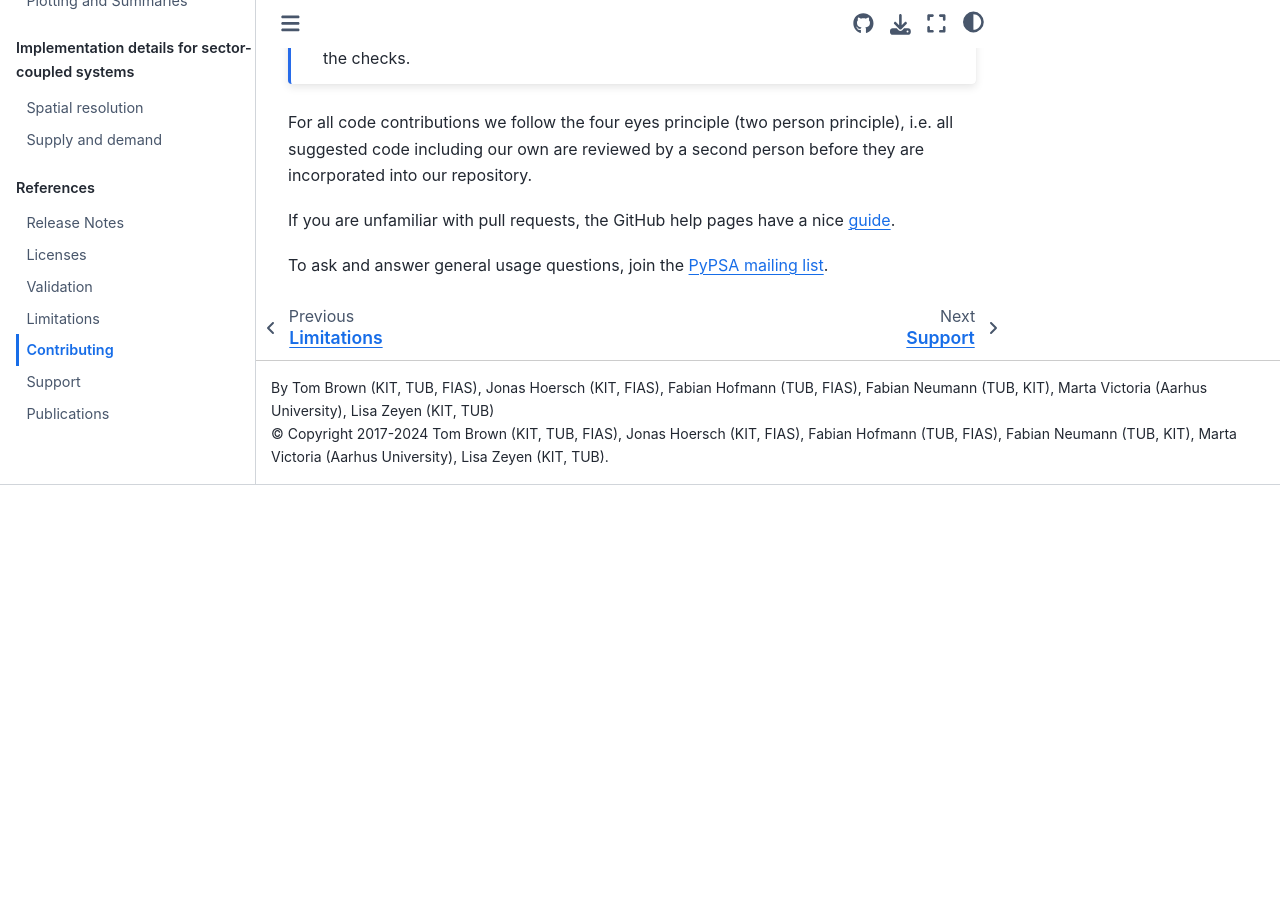
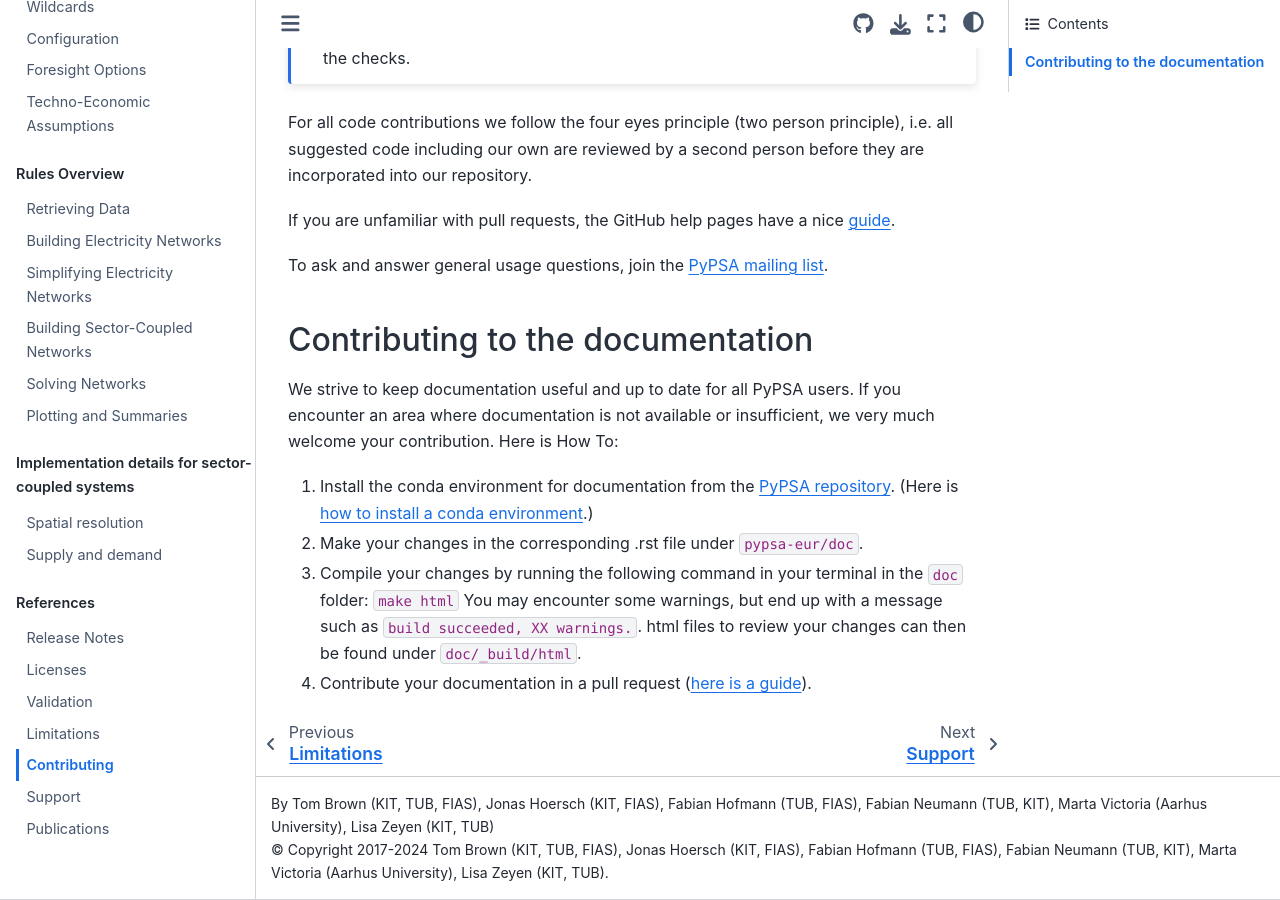
Before and after one commit to open-energy-transition/clean-firm-techs-eu, a Sphinx documentation site: the page built from doc/contributing.rst, in a window 1280 px wide and 900 px high, scrolled down 707 px. Built offline with Sphinx 7.4.7 and the Sphinx Book theme 1.1.4, drawn with Linux system fonts in a browser that asks for light colours; before the commit the page ends 1192 px from its top, so only the background shows below that.

Commit message:
Add documentation section for how to contribute documentation

```diff
--- a/doc/contributing.rst
+++ b/doc/contributing.rst
@@ -35,3 +35,15 @@ including our own are reviewed by a second person before they are incorporated i
 If you are unfamiliar with pull requests, the GitHub help pages have a nice `guide <https://help.github.com/en/articles/about-pull-requests>`_.
 
 To ask and answer general usage questions, join the `PyPSA mailing list <https://groups.google.com/forum/#!forum/pypsa>`_.
+
+Contributing to the documentation
+====================================
+
+We strive to keep documentation useful and up to date for all PyPSA users. If you encounter an area where documentation is not available or insufficient, we very much welcome your contribution. Here is How To:
+
+#. Install the conda environment for documentation from the `PyPSA repository <https://github.com/PyPSA/PyPSA/blob/master/environment_docs.yml>`_.
+   (Here is `how to install a conda environment <https://pypsa-eur.readthedocs.io/en/latest/installation.html#install-python-dependencies>`_.)
+#. Make your changes in the corresponding .rst file under ``pypsa-eur/doc``.
+#. Compile your changes by running the following command in your terminal in the ``doc`` folder: ``make html``
+   You may encounter some warnings, but end up with a message such as ``build succeeded, XX warnings.``. html files to review your changes can then be found under ``doc/_build/html``.
+#. Contribute your documentation in a pull request (`here is a guide <https://help.github.com/en/articles/about-pull-requests>`_).
--- a/doc/release_notes.rst
+++ b/doc/release_notes.rst
@@ -175,6 +175,8 @@ Upcoming Release
 * Fix index of existing capacities in `add_power_capacities_installed_before_baseyear` with `m` option.
 
 * Fix custom busmap read in `cluster_network`.
+
+* Add documentation section for how to contribute documentation
 
 PyPSA-Eur 0.10.0 (19th February 2024)
 =====================================
```
